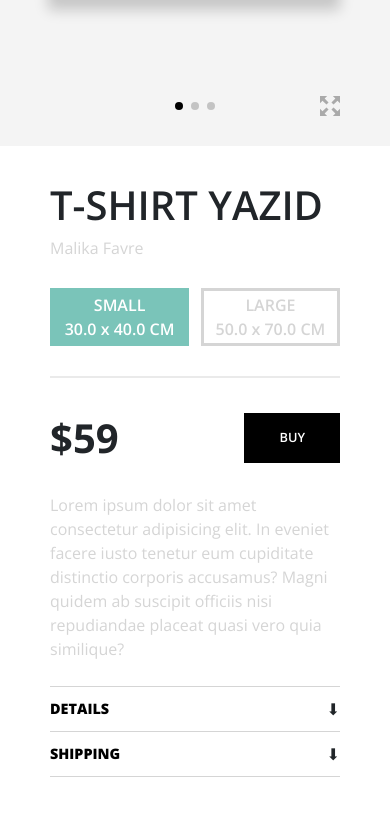
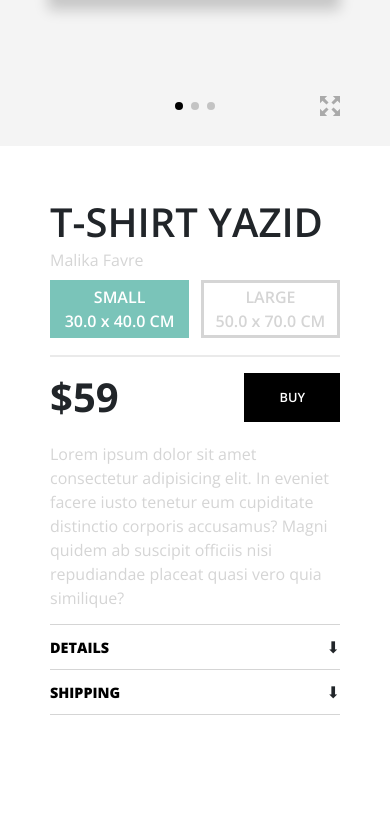
Before and after one commit to gueno-m/test-INVOXIA, a plain HTML site: page index.html in a window 390 px wide. Shown: the part 698-1514 px from the top of the page. Drawn offline with nearby package versions, Linux system fonts and the light colour scheme.

Commit message:
modifications responsive

```diff
--- a/css/index.css
+++ b/css/index.css
@@ -131,7 +131,7 @@ section {
 .right h1 {
     margin: auto;
     margin-left: 0;
-    margin-top: 22%;
+    margin-top: 23%;
     margin-bottom: 0;
     font-weight: 600;
     text-transform: uppercase;
@@ -141,7 +141,7 @@ section {
     margin: auto;
     margin-left: 0;
     margin-bottom: 0;
-    margin-top: 10px;
+    margin-top: 1.5%;
     font-size: 1rem;
     color: #D5D5D5
 }
@@ -150,7 +150,7 @@ section {
 .right .buy {
     width: 100%;
     margin: auto;
-    margin-top: 30px;
+    margin-top: 3.5%;
     margin-bottom: 0;
     display: flex;
     justify-content: space-between;
@@ -182,7 +182,7 @@ section {
 
 .line {
     margin: auto;
-    margin-top: 30px;
+    margin-top: 6%;
     margin-bottom: 0;
     border: solid 1px #D5D5D5;
     width: 100%;
@@ -216,17 +216,16 @@ section {
 .right .description {
     margin: auto;
     margin-bottom: 0px;
-    margin-top: 25px;
+    margin-top: 5%;
     font-size: 1rem;
     color: #D5D5D5
 }
 
 .accordeon {
     margin: auto;
-    margin-top: 25px;
+    margin-top: 5%;
     width: 100%;
     flex-direction: column;
-    /* border: solid 2px red; */
 }
 
 .accordeon-item {
@@ -314,7 +313,7 @@ section {
 }
 
 
-/* MEDIA QUERY */
+/* MEDIA QUERIES */
 
 @media screen and (max-width: 1295px) {
     .swiper-slide div {
@@ -340,7 +339,7 @@ section {
     }
     .navbar-light .navbar-nav .nav-link {
         margin-left: 30px;
-        margin-right: O;
+        margin-right: 0;
     }
     section {
         flex-direction: column;
@@ -354,7 +353,7 @@ section {
         padding-right: 50px;
     }
     .right h1 {
-        margin-top: 12%;
+        margin-top: 18%;
     }
     .swiper-container {
         width: 100%;
@@ -369,7 +368,7 @@ section {
         height: 45%;
     }
     .accordeon {
-        margin-bottom: 50px;
+        margin-bottom: 10%;
     }
 }
 
```
